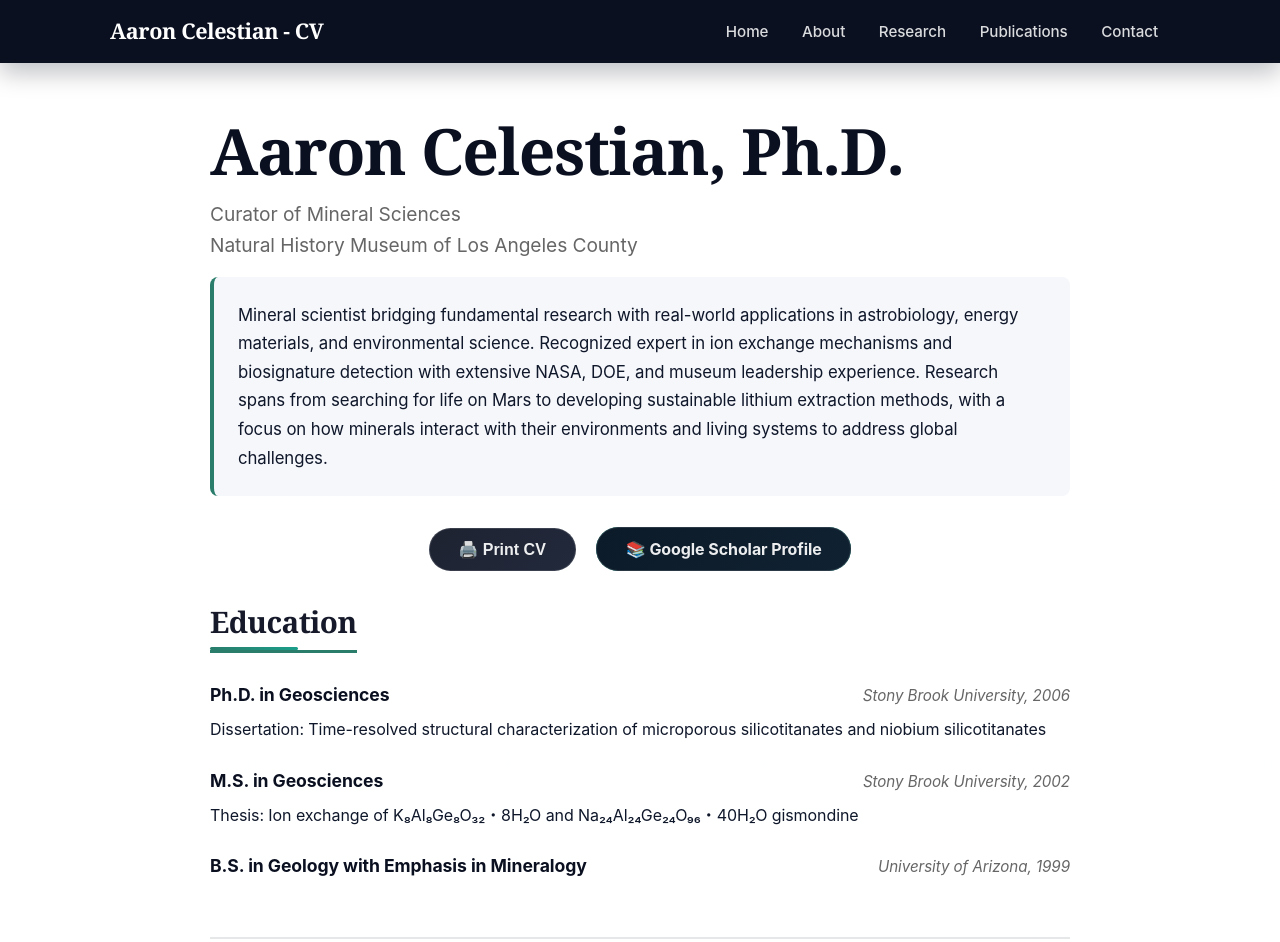
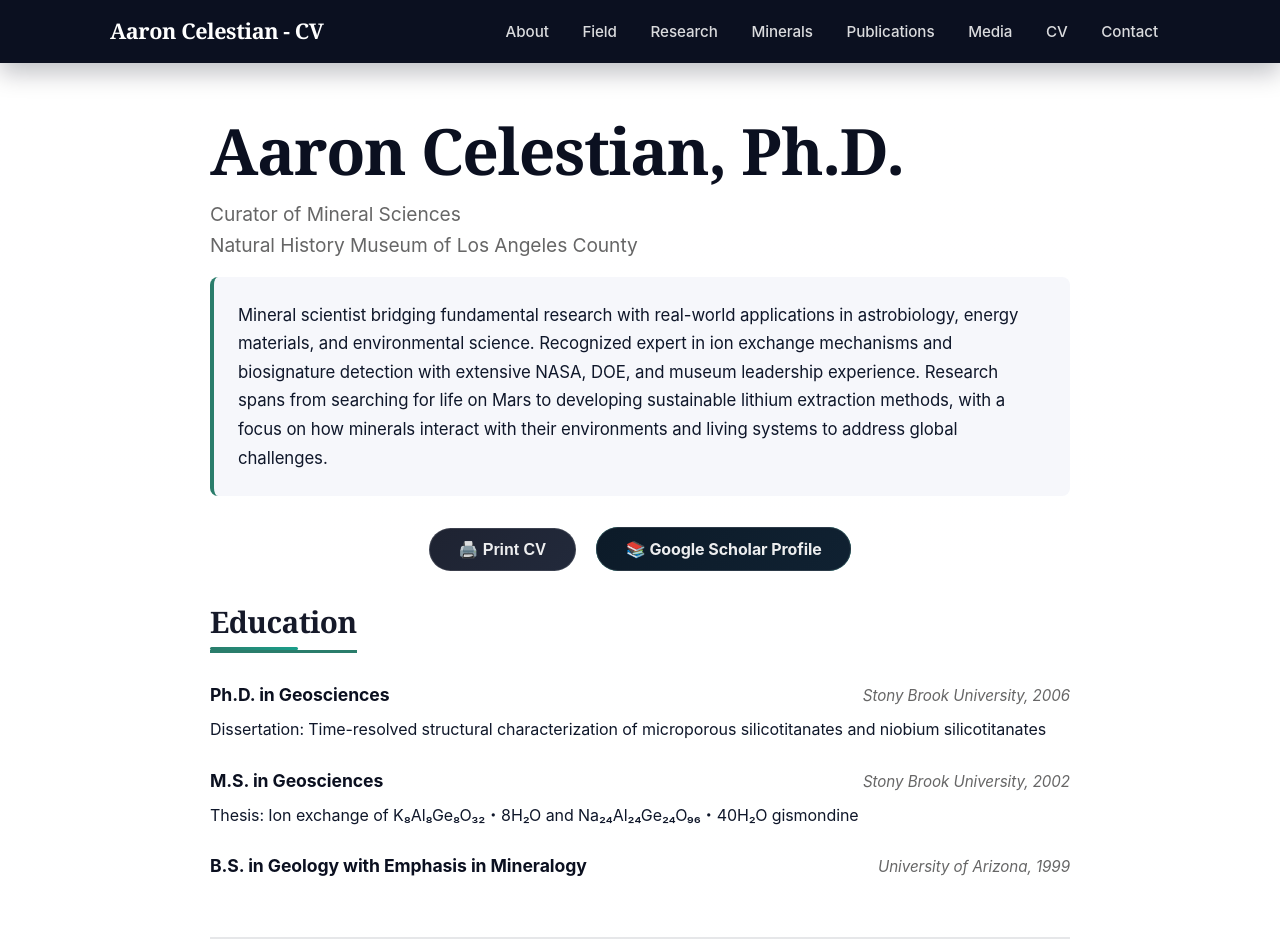
Before and after one commit to aaroncelestian/MineralSciences, a website: page cv.html in a window 1280 px wide. Shown: the top 942 px of the page. Drawn offline with Linux system fonts and the light colour scheme.

Commit message:
html update

```diff
--- a/cv.html
+++ b/cv.html
@@ -16,10 +16,13 @@
                 <span></span>
             </button>
             <ul class="nav-menu" id="nav-menu">
-                <li><a href="index.html">Home</a></li>
                 <li><a href="index.html#about">About</a></li>
+                <li><a href="index.html#field">Field</a></li>
                 <li><a href="index.html#research">Research</a></li>
+                <li><a href="index.html#minerals">Minerals</a></li>
                 <li><a href="index.html#publications">Publications</a></li>
+                <li><a href="index.html#media">Media</a></li>
+                <li><a href="cv.html">CV</a></li>
                 <li><a href="index.html#contact">Contact</a></li>
             </ul>
         </div>
```
Also changed, not shown: 2 other files.
